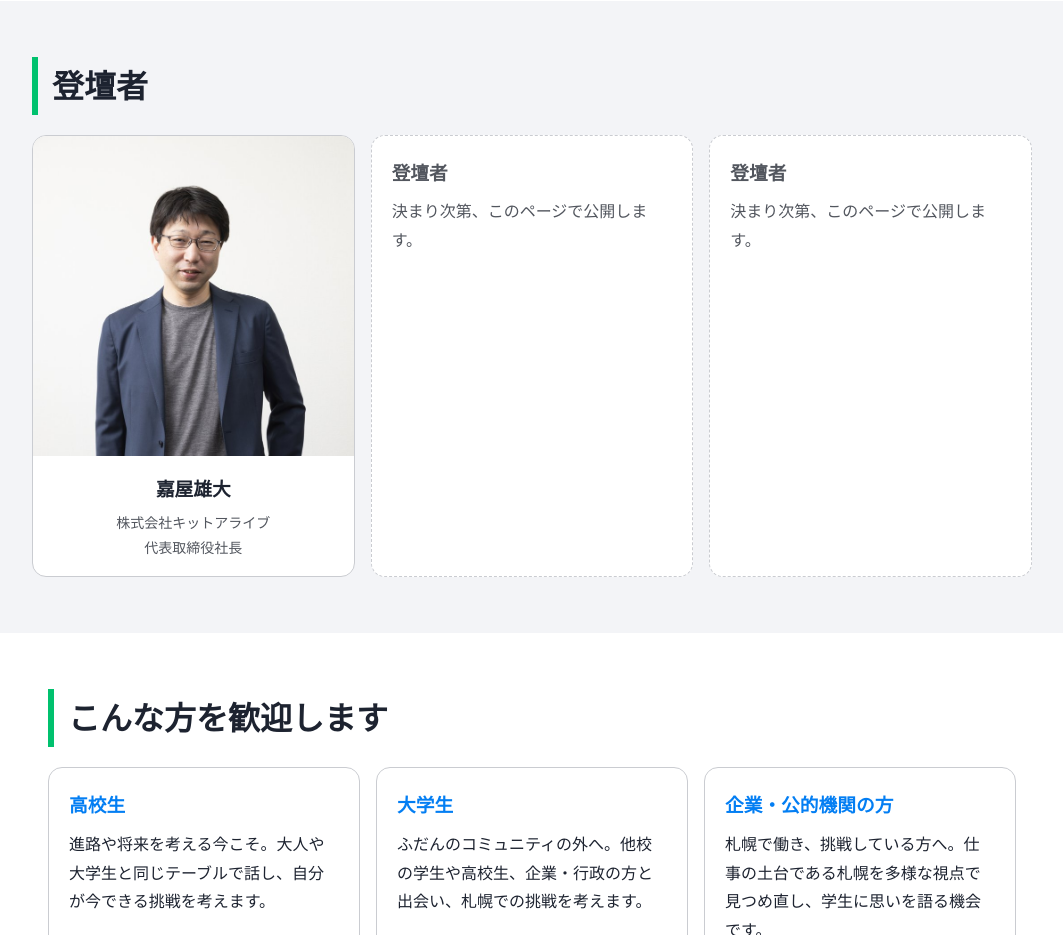
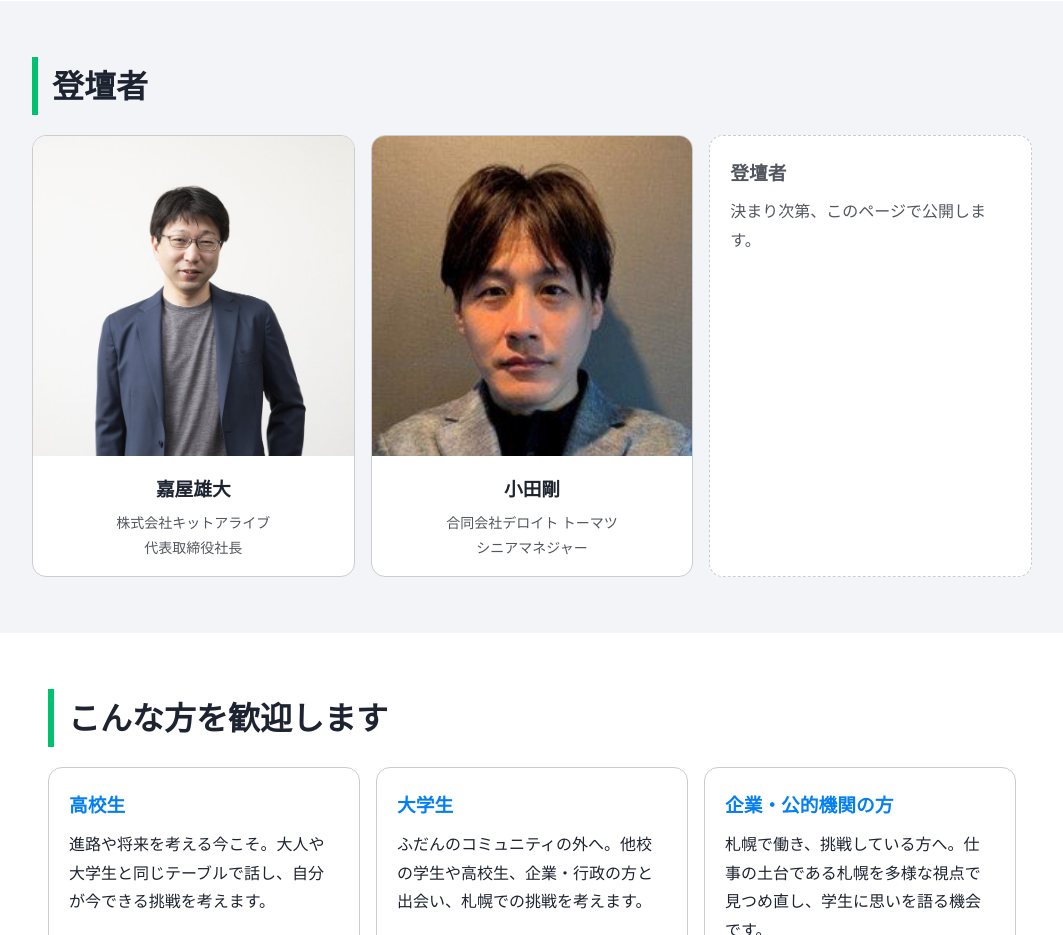
Before and after one commit to SGC-hokkaido-2026/SGC-hokkaido-2026.github.io, a plain HTML site: page index.html in a window 1280 px wide. Shown: the part 2180-3115 px from the top of the page, without its empty margins (108-1171 px from the left). Drawn offline with Linux system fonts and the light colour scheme.

Commit message:
Add files via upload

```diff
--- a/index.html
+++ b/index.html
@@ -77,7 +77,7 @@
   <h2>登壇者</h2>
   <div class="cards">
     <article class="card speaker"><img src="kaya.jpg" alt="嘉屋雄大" width="720" height="1080" loading="lazy"><h3>嘉屋雄大</h3><p>株式会社キットアライブ<br>代表取締役社長</p></article>
-    <article class="card placeholder"><h3>登壇者</h3><p>決まり次第、このページで公開します。</p></article>
+    <article class="card speaker"><img src="oda.jpg" alt="小田剛" width="217" height="228" loading="lazy"><h3>小田剛</h3><p>合同会社デロイト トーマツ<br>シニアマネジャー</p></article>
     <article class="card placeholder"><h3>登壇者</h3><p>決まり次第、このページで公開します。</p></article>
   </div>
 </section>
```
Also changed, not shown: oda.jpg (added).
